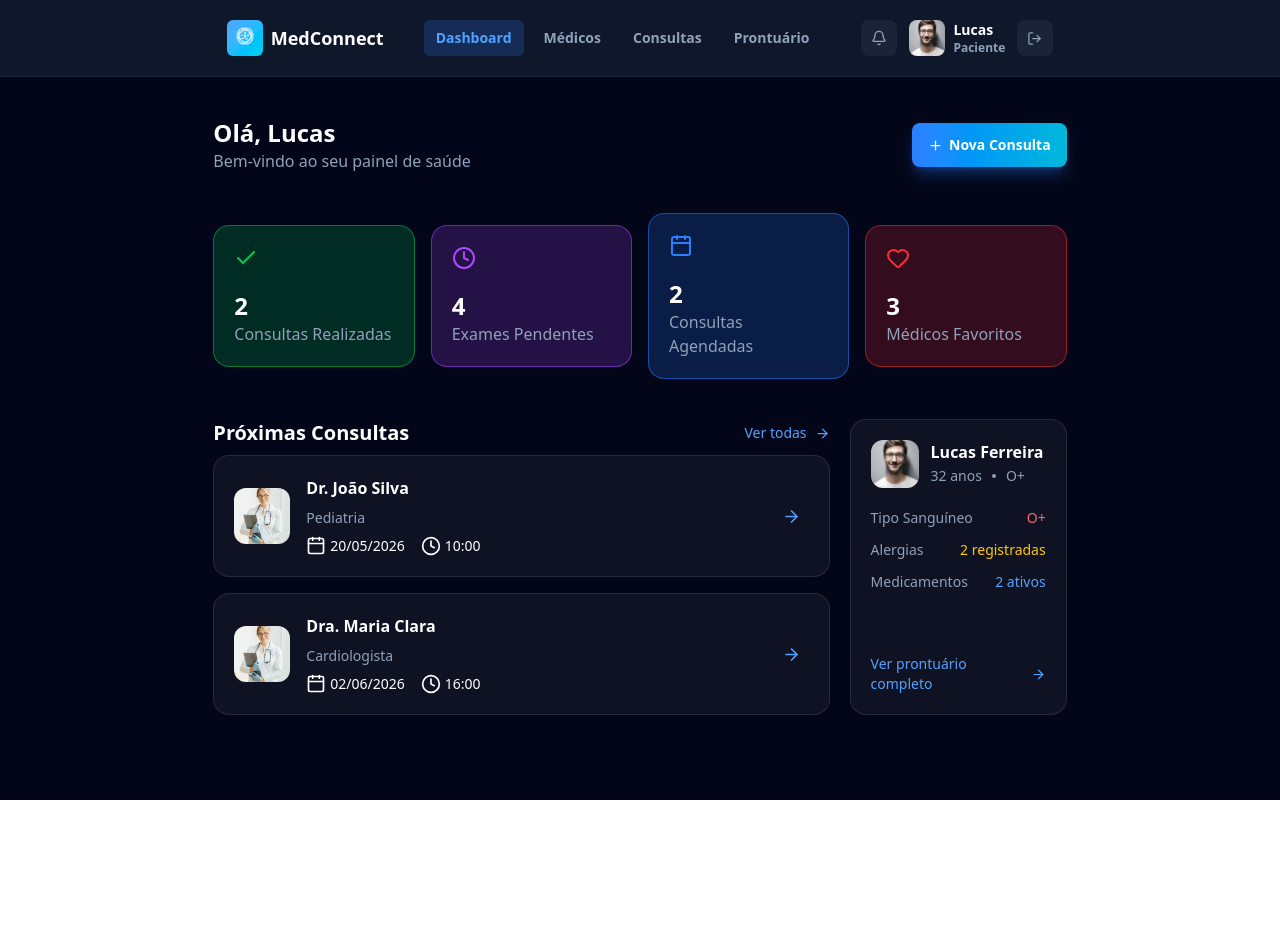
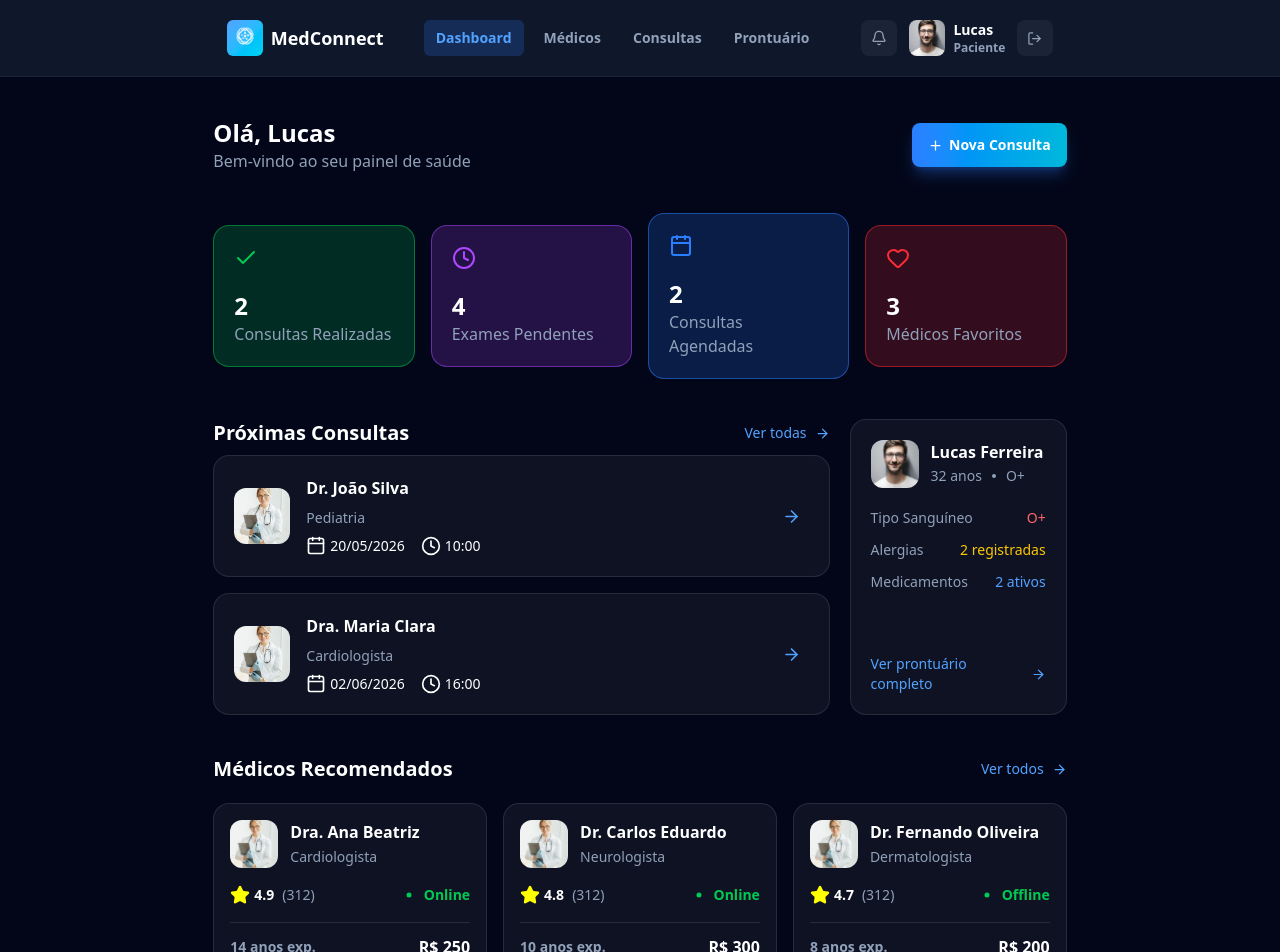
Before and after one commit to MatheusMartinsDeveloper/MedConnect, a Next.js app: page /user/patient in a window 1280 px wide. Shown: the top 952 px of the page. Before the commit the page ends 800 px from the top, so only its background shows below. Built offline with nearby package versions, Linux system fonts and the light colour scheme.

Commit message:
feat(Patient Dashboard): Create recomend doctors section

```diff
--- /dev/null
+++ b/app/components/patient/dashboard/CardRecomendDoctors.tsx
@@ -0,0 +1,51 @@
+import Link from "next/link";
+import Image from "next/image";
+import { Separator } from "@/components/ui/separator";
+import { Dot, Star } from "lucide-react";
+
+type CardRecomendDoctorsType = {
+    doctorProfilePicture: string;
+    doctorName: string;
+    doctorSpecialization: string;
+    doctorNote: string;
+    doctorActive: string;
+    doctorExperience: string;
+    doctorConsultPrice: string;
+}
+
+export default function CardRecomendDoctors({ doctorProfilePicture, doctorName, doctorSpecialization, doctorNote, doctorActive, doctorExperience, doctorConsultPrice }: CardRecomendDoctorsType) {
+    return (
+        <Link className="group w-full bg-white/5 border border-white/10 rounded-2xl p-4 transition-all delay-75 hover:border-blue-400" href={""}>
+            <div className="space-y-3">
+                <div className="flex items-center gap-3">
+                    <div className="relative w-12 h-12">
+                        <Image
+                            className="object-cover rounded-xl"
+                            src={doctorProfilePicture}
+                            alt="Doctor Profile Picture"
+                            fill
+                        />
+                    </div>
+                    <div>
+                        <h2 className="text-white text-base font-poppins font-semibold transition-all delay-75 group-hover:text-blue-400">{doctorName}</h2>
+                        <span className="text-slate-400 text-sm font-inter">{doctorSpecialization}</span>
+                    </div>
+                </div>
+                <div className="flex justify-between items-center w-full">
+                    <div className="flex items-center gap-2">
+                        <span
+                            className="flex items-center gap-1 text-white text-sm font-poppins font-semibold"
+                        ><Star fill="yellow" color="yellow" size={20} /> {doctorNote}</span>
+                        <span className="text-slate-400 text-sm font-inter">(312)</span>
+                    </div>
+                    <span className="flex items-center text-green-500 text-sm font-inter font-semibold"><Dot size={30} />{doctorActive}</span>
+                </div>
+                <Separator className="flex-1 w-full bg-white/10" orientation="horizontal" />
+                <div className="flex justify-between items-center w-full">
+                    <span className="text-slate-400 text-sm font-inter font-semibold">{doctorExperience} anos exp.</span>
+                    <span className="text-white text-base font-poppins font-semibold">R$ {doctorConsultPrice}</span>
+                </div>
+            </div>
+        </Link>
+    );
+}
--- a/app/components/patient/dashboard/Dashboard.tsx
+++ b/app/components/patient/dashboard/Dashboard.tsx
@@ -1,6 +1,7 @@
 import TitleSection from "./TitleSection";
 import CardsSection from "./CardsSection";
 import ConsultsPatientSection from "./ConsultsPatientSection";
+import RecomendDoctorsSection from "./RecomendDoctorsSection";
 
 export default function Dashboard() {
     return (
@@ -8,6 +9,7 @@ export default function Dashboard() {
             <TitleSection />
             <CardsSection />
             <ConsultsPatientSection />
+            <RecomendDoctorsSection />
         </>
     );
 }
--- /dev/null
+++ b/app/components/patient/dashboard/RecomendDoctorsSection.tsx
@@ -0,0 +1,48 @@
+import Link from "next/link";
+import CardRecomendDoctors from "./CardRecomendDoctors";
+import { ArrowRight } from "lucide-react";
+
+export default function RecomendDoctorsSection() {
+    return (
+        <section className="flex justify-center items-center w-full pt-10">
+            <div className="flex flex-col justify-between items-center gap-5 w-2/3">
+                <div className="flex justify-between items-center w-full">
+                    <h2 className="text-white text-xl font-poppins font-bold">Médicos Recomendados</h2>
+                    <Link
+                        className="flex items-center gap-2 text-blue-400 text-sm font-poppins transition-all delay-75 hover:text-blue-300"
+                        href={""}
+                    >Ver todos <ArrowRight size={15} /></Link>
+                </div>
+                <div className="flex justify-between items-center gap-4 w-full">
+                    <CardRecomendDoctors
+                        doctorProfilePicture="/assets/doctor_profile_picture.png"
+                        doctorName="Dra. Ana Beatriz"
+                        doctorSpecialization="Cardiologista"
+                        doctorNote="4.9"
+                        doctorActive="Online"
+                        doctorExperience="14"
+                        doctorConsultPrice="250"
+                    />
+                    <CardRecomendDoctors
+                        doctorProfilePicture="/assets/doctor_profile_picture.png"
+                        doctorName="Dr. Carlos Eduardo"
+                        doctorSpecialization="Neurologista"
+                        doctorNote="4.8"
+                        doctorActive="Online"
+                        doctorExperience="10"
+                        doctorConsultPrice="300"
+                    />
+                    <CardRecomendDoctors
+                        doctorProfilePicture="/assets/doctor_profile_picture.png"
+                        doctorName="Dr. Fernando Oliveira"
+                        doctorSpecialization="Dermatologista"
+                        doctorNote="4.7"
+                        doctorActive="Offline"
+                        doctorExperience="8"
+                        doctorConsultPrice="200"
+                    />
+                </div>
+            </div>
+        </section>
+    );
+}
--- a/app/user/patient/layout.tsx
+++ b/app/user/patient/layout.tsx
@@ -2,7 +2,7 @@ import Header from "@/app/components/shared/Header";
 
 export default function PatientLayout({ children }: { children: React.ReactNode; }) {
     return (
-        <main className="h-screen bg-slate-950">
+        <main className="min-h-screen bg-slate-950">
             <Header />
             { children }
         </main>
```
